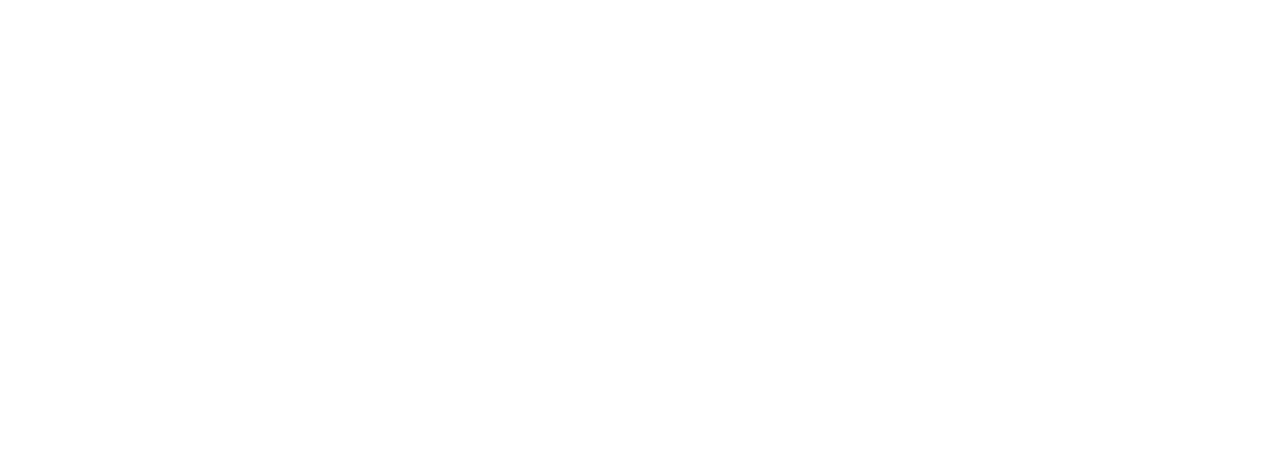
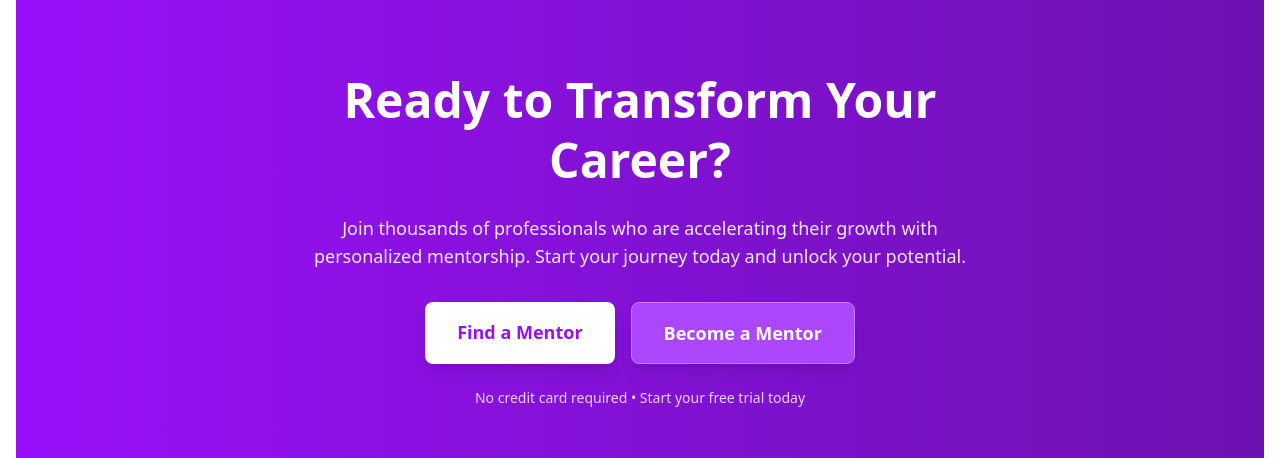
Before and after one commit to MentoNest/skillsync_frontend, a Next.js app: page / in a window 1280 px wide. Shown: the part 843-1301 px from the top of the page. Before the commit the page ends 833 px from the top, so only its background shows below. Built offline with nearby package versions, Linux system fonts and the light colour scheme.

Commit message:
implemented call to action section for sign up

```diff
--- a/app/(public)/page.tsx
+++ b/app/(public)/page.tsx
@@ -1,11 +1,13 @@
 // app/(public)/page.tsx
 
 import HeroSection from '@/components/landing/HeroSection';
+import CTASection from '@/components/landing/CTASection';
 
 export default function PublicHomePage() {
   return (
     <main>
       <HeroSection />
+      <CTASection />
     </main>
   );
 }
--- /dev/null
+++ b/components/landing/CTASection.tsx
@@ -0,0 +1,47 @@
+// components/landing/CTASection.tsx
+
+'use client';
+
+import Link from 'next/link';
+
+export default function CTASection() {
+  return (
+    <section className="w-full bg-gradient-to-r from-purple-600 to-purple-800 py-16 md:py-24">
+      <div className="max-w-7xl mx-auto px-6 text-center">
+
+        {/* Headline */}
+        <h2 className="text-3xl md:text-5xl font-bold text-white leading-tight max-w-3xl mx-auto">
+          Ready to Transform Your Career?
+        </h2>
+
+        {/* Subtext */}
+        <p className="mt-6 text-purple-100 text-base md:text-lg max-w-2xl mx-auto">
+          Join thousands of professionals who are accelerating their growth with personalized mentorship.
+          Start your journey today and unlock your potential.
+        </p>
+
+        {/* CTA Buttons */}
+        <div className="mt-8 flex flex-col sm:flex-row gap-4 justify-center">
+          <Link
+            href="/mentee"
+            className="inline-block bg-white text-purple-600 px-8 py-4 rounded-lg text-lg font-semibold hover:bg-gray-100 transition-colors duration-200 shadow-lg"
+          >
+            Find a Mentor
+          </Link>
+          <Link
+            href="/mentor"
+            className="inline-block bg-purple-500 text-white px-8 py-4 rounded-lg text-lg font-semibold hover:bg-purple-400 transition-colors duration-200 shadow-lg border border-purple-400"
+          >
+            Become a Mentor
+          </Link>
+        </div>
+
+        {/* Additional encouragement */}
+        <p className="mt-6 text-purple-200 text-sm">
+          No credit card required • Start your free trial today
+        </p>
+
+      </div>
+    </section>
+  );
+}
```
Also changed, not shown: 1 other file (tests, documents, lock files or other folders).
